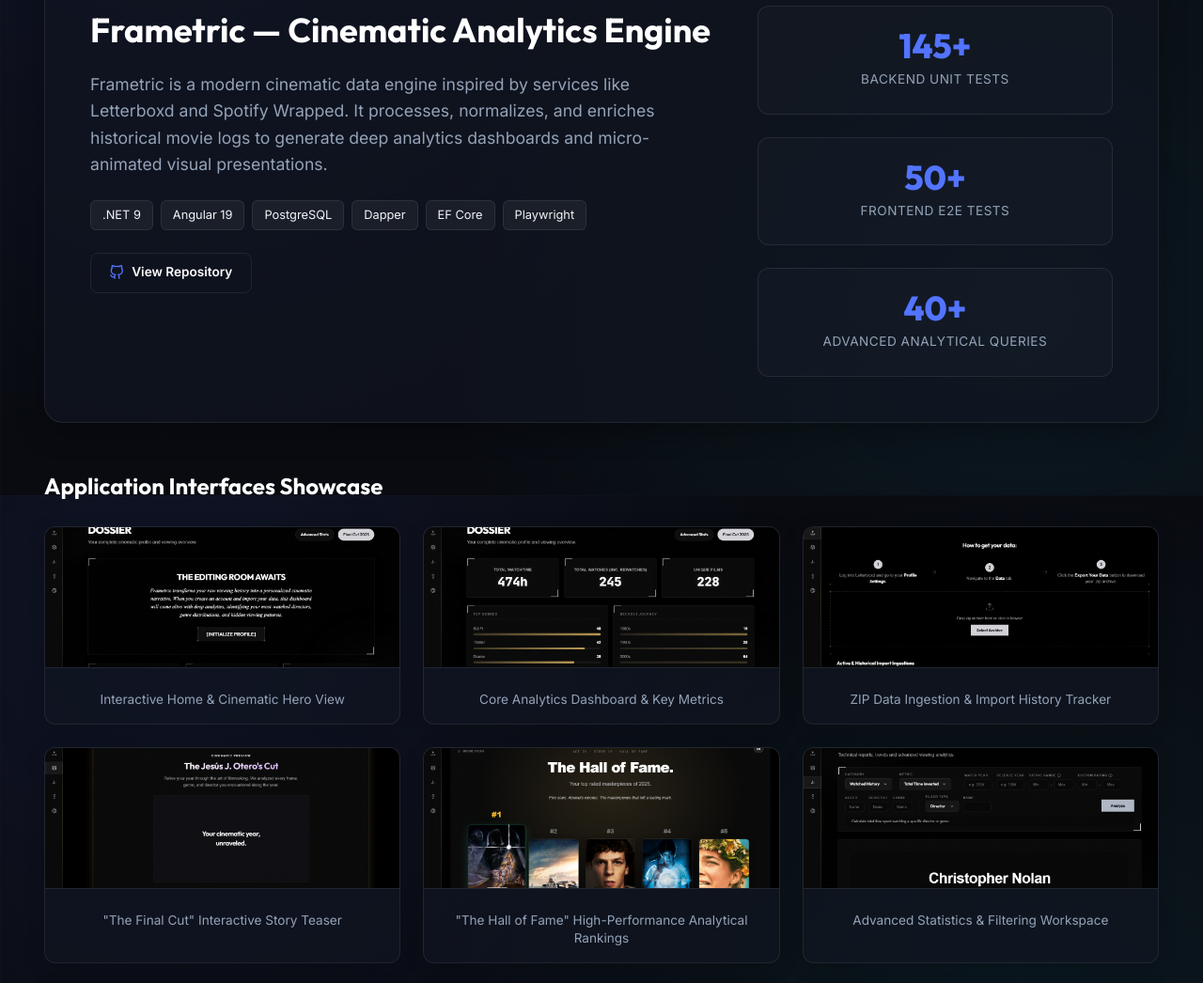
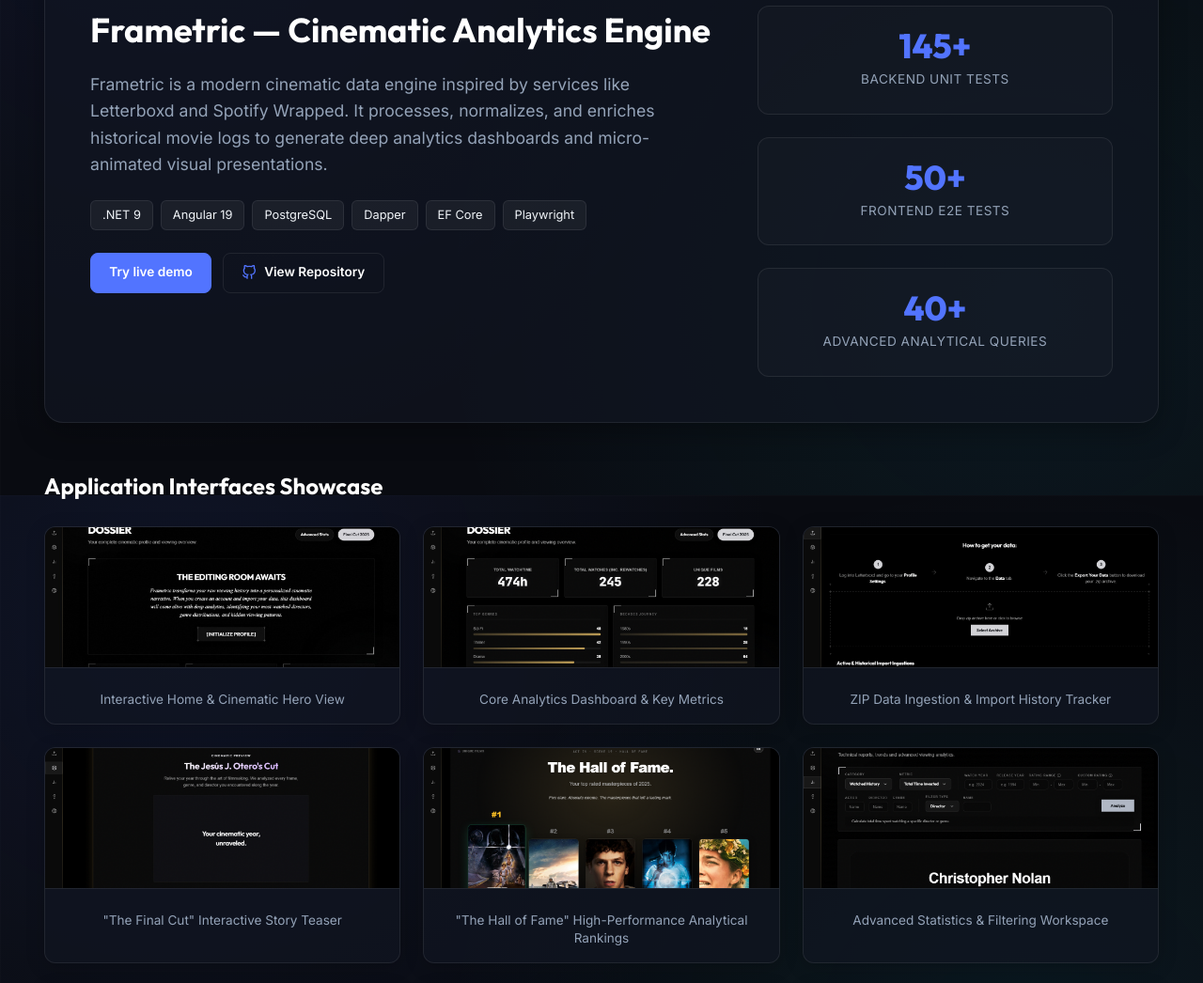
Before and after one commit to jeotma/Portfolio, a plain HTML site: page index.html in a window 1280 px wide. Shown: the part 5073-6119 px from the top of the page at 94% size. Drawn offline with Linux system fonts and the light colour scheme.

Commit message:
Enhance project actions layout with flexible styling and add live demo link for Frametric

```diff
--- a/index.html
+++ b/index.html
@@ -445,7 +445,11 @@
             <span>Playwright</span>
           </div>
 
-          <div class="project-actions" style="margin-top: 1.5rem;">
+          <div class="project-actions" style="margin-top: 1.5rem; display: flex; flex-wrap: wrap; gap: 0.75rem;">
+            <a href="https://frametric.pages.dev/dashboard" target="_blank" rel="noopener noreferrer" class="btn btn-primary" style="padding: 0.6rem 1.2rem; font-size: 0.85rem;">
+              <span class="lang-en">Try live demo</span>
+              <span class="lang-es">Demo disponible</span>
+            </a>
             <a href="https://github.com/jeotma/Frametric" target="_blank" class="btn btn-secondary" style="display: inline-flex; align-items: center; gap: 0.5rem; padding: 0.6rem 1.2rem; font-size: 0.85rem;">
               <svg viewBox="0 0 24 24" fill="none" stroke="currentColor" stroke-width="2" class="contact-icon" style="width: 16px; height: 16px; color: var(--primary);"><path d="M9 19c-5 1.5-5-2.5-7-3m14 6v-3.87a3.37 3.37 0 0 0-.94-2.61c3.14-.35 6.44-1.54 6.44-7A5.44 5.44 0 0 0 20 4.77 5.07 5.07 0 0 0 19.91 1S18.73.65 16 2.48a13.38 13.38 0 0 0-7 0C6.27.65 5.09 1 5.09 1A5.07 5.07 0 0 0 5 4.77a5.44 5.44 0 0 0-1.5 3.78c0 5.42 3.3 6.61 6.44 7A3.37 3.37 0 0 0 9 18.13V22"/></svg>
               <span class="lang-en">View Repository</span>
```
